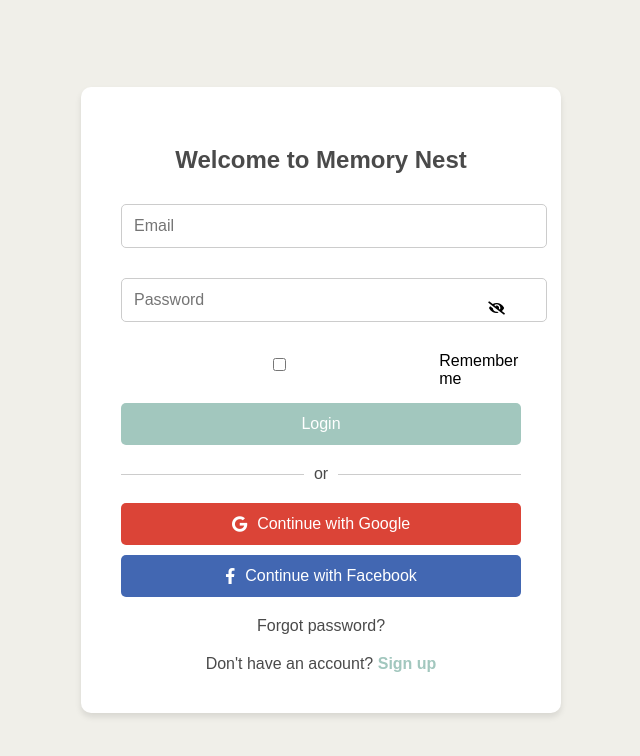
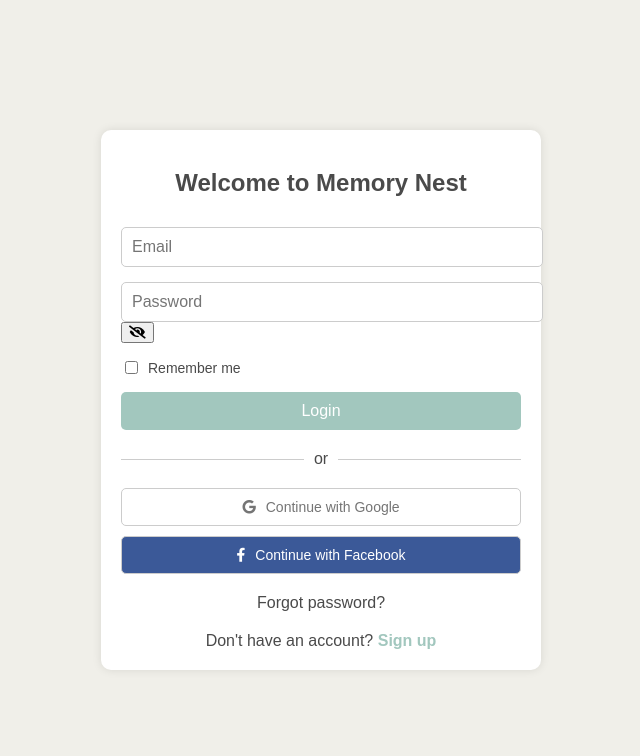
Before and after one commit to mlespinoza1/Memory-AI-Scrapbook, a Flask app: page /login in a window 1280 px wide. Shown: the top 756 px of the page, without its empty margins (319-959 px from the left). Run offline with Flask 3, Linux system fonts and the light colour scheme.

Commit message:
Agent step completed: Fix 'Remember me' checkbox alignment on the login page

```diff
--- a/static/css/style.css
+++ b/static/css/style.css
@@ -1,5 +1,4 @@
-/* ... (existing styles) ... */
-
+/* General styles */
 body {
     font-family: Arial, sans-serif;
     background-color: #F0EFE9;
@@ -10,13 +9,15 @@
     margin: 0;
 }
 
+/* Login container */
 .login-container {
     max-width: 400px;
     width: 90%;
-    padding: 40px;
+    margin: 50px auto;
+    padding: 20px;
     background-color: white;
     border-radius: 10px;
-    box-shadow: 0 4px 6px rgba(0, 0, 0, 0.1);
+    box-shadow: 0 0 10px rgba(0, 0, 0, 0.1);
 }
 
 h2 {
@@ -25,10 +26,15 @@
     margin-bottom: 30px;
 }
 
-.login-form input {
+/* Input fields and login button */
+.input-group {
+    position: relative;
+    margin-bottom: 15px;
+}
+
+.input-group input {
     width: 100%;
-    padding: 12px;
-    margin-bottom: 15px;
+    padding: 10px;
     border: 1px solid #ccc;
     border-radius: 5px;
     font-size: 16px;
@@ -36,20 +42,71 @@
 
 .login-button {
     width: 100%;
-    padding: 12px;
+    padding: 10px;
     background-color: #A2C7BE;
     color: white;
     border: none;
     border-radius: 5px;
+    font-size: 16px;
     cursor: pointer;
-    font-size: 16px;
     transition: background-color 0.3s;
 }
 
 .login-button:hover {
-    background-color: #8AB3A8;
+    background-color: #8fb3a9;
 }
 
+/* Remember me checkbox */
+.remember-me {
+    display: flex;
+    align-items: center;
+    margin-bottom: 15px;
+}
+
+.remember-me input[type="checkbox"] {
+    margin-right: 10px;
+}
+
+.remember-me label {
+    font-size: 14px;
+    color: #4A4A4A;
+}
+
+/* Social login buttons */
+.social-buttons {
+    display: flex;
+    flex-direction: column;
+    gap: 10px;
+    margin-top: 20px;
+}
+
+.social-login {
+    display: flex;
+    align-items: center;
+    justify-content: center;
+    padding: 10px;
+    border: 1px solid #ccc;
+    border-radius: 5px;
+    font-size: 14px;
+    cursor: pointer;
+    transition: background-color 0.3s;
+}
+
+.social-login i {
+    margin-right: 10px;
+}
+
+.google-login {
+    background-color: #fff;
+    color: #757575;
+}
+
+.facebook-login {
+    background-color: #3b5998;
+    color: #fff;
+}
+
+/* Additional styles */
 .flash-messages {
     list-style-type: none;
     padding: 0;
@@ -62,31 +119,6 @@
     padding: 10px;
     border-radius: 5px;
     margin-bottom: 10px;
-}
-
-.input-group {
-    position: relative;
-    margin-bottom: 15px;
-}
-
-.toggle-password {
-    position: absolute;
-    right: 10px;
-    top: 50%;
-    transform: translateY(-50%);
-    background: none;
-    border: none;
-    cursor: pointer;
-}
-
-.remember-me {
-    display: flex;
-    align-items: center;
-    margin-bottom: 15px;
-}
-
-.remember-me input {
-    margin-right: 5px;
 }
 
 .separator {
@@ -106,46 +138,6 @@
 .separator span {
     padding: 0 10px;
     color: #4A4A4A;
-}
-
-.social-buttons {
-    margin-top: 20px;
-}
-
-.social-login {
-    width: 100%;
-    padding: 12px;
-    margin-bottom: 10px;
-    border: none;
-    border-radius: 5px;
-    cursor: pointer;
-    display: flex;
-    align-items: center;
-    justify-content: center;
-    font-size: 16px;
-    transition: background-color 0.3s;
-}
-
-.social-login i {
-    margin-right: 10px;
-}
-
-.google-login {
-    background-color: #DB4437;
-    color: white;
-}
-
-.google-login:hover {
-    background-color: #C53929;
-}
-
-.facebook-login {
-    background-color: #4267B2;
-    color: white;
-}
-
-.facebook-login:hover {
-    background-color: #365899;
 }
 
 .forgot-password {
```
Also changed, not shown: image.png.
